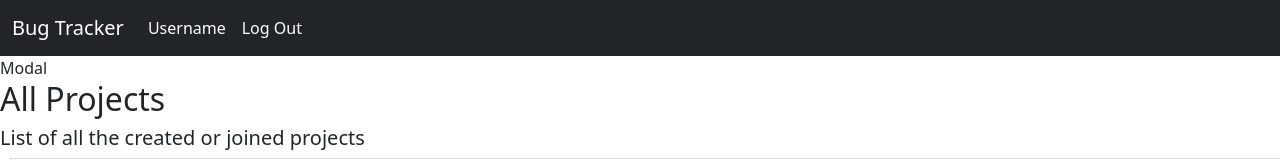
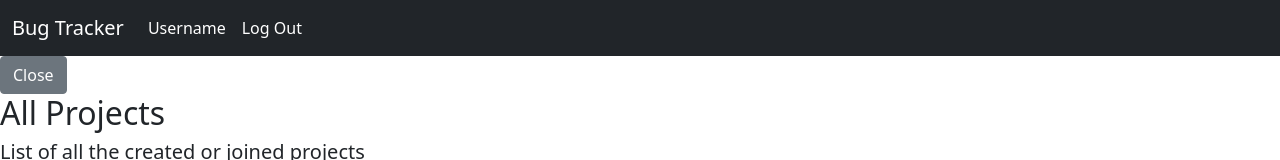
Before and after one commit to Blizzcane/bug_tracker_front, a React (Create React App) app: page / in a window 1280 px wide. Both pictures are taken after typing "Sample" into the empty fields and a click on the button "Add Project". Shown: the top 160 px of the page. Built offline with nearby package versions, Linux system fonts and the light colour scheme; no server answers.

Commit message:
working on closing modal

```diff
--- a/src/components/layout/navigation/AddProject.js
+++ b/src/components/layout/navigation/AddProject.js
@@ -2,10 +2,10 @@ import React from "react";
 import ReactDom from "react-dom";
 import "./AddProject.css";
 
-function AddProject({ toggleModal }) {
+function AddProject( {closeModal}) {
   return (
     <div className="modalBackground">
-      <div className="modelContainer">Modal</div>
+      <div className="modelContainer"><button type="button" onClick={closeModal} className="btn btn-secondary" >Close</button></div>
 
     </div>
   );
--- a/src/views/Dashboard.js
+++ b/src/views/Dashboard.js
@@ -21,7 +21,7 @@ function Dashboard() {
   return (
     <div>
       <Navbar />
-      {openModal && <AddProject />}
+      {openModal && <AddProject closeModal={() => setProjectErrors(false)}/>}
       <div>
         <h2>All Projects </h2>
         <h5>List of all the created or joined projects</h5>
```
